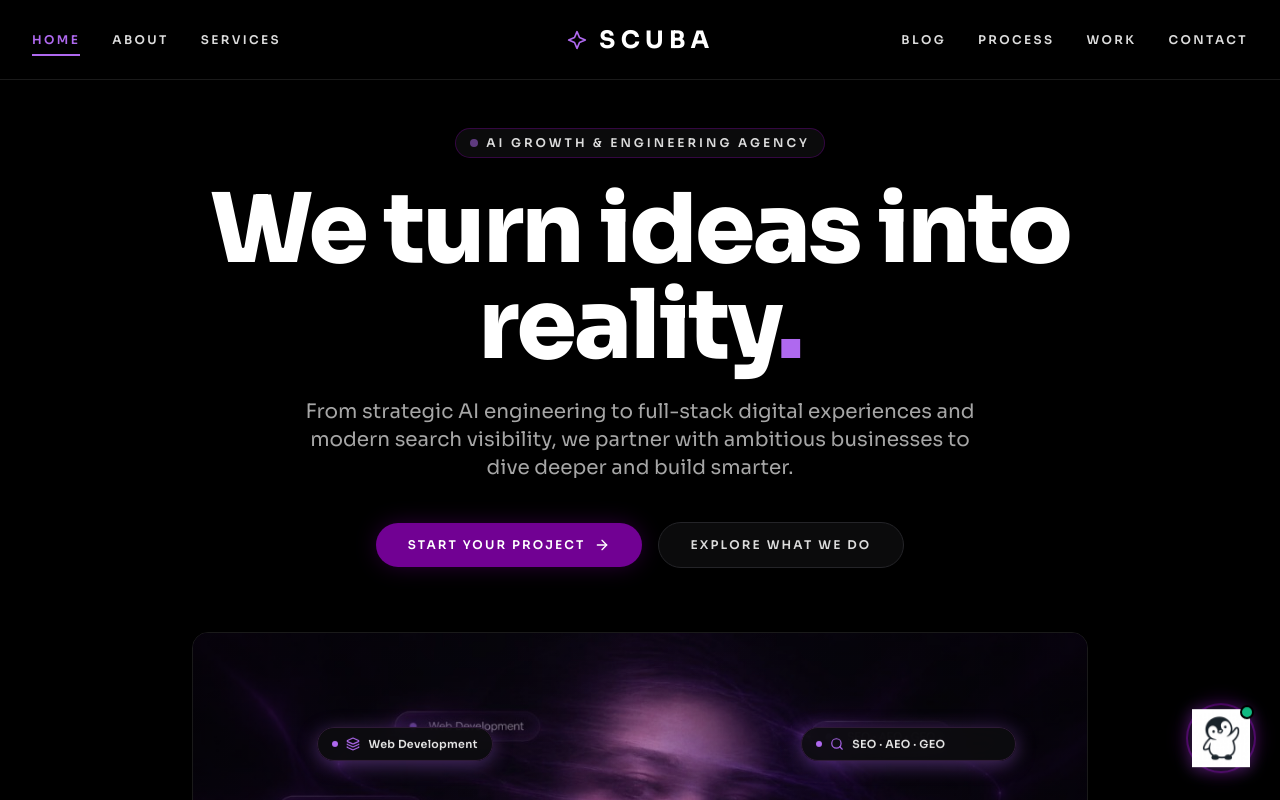
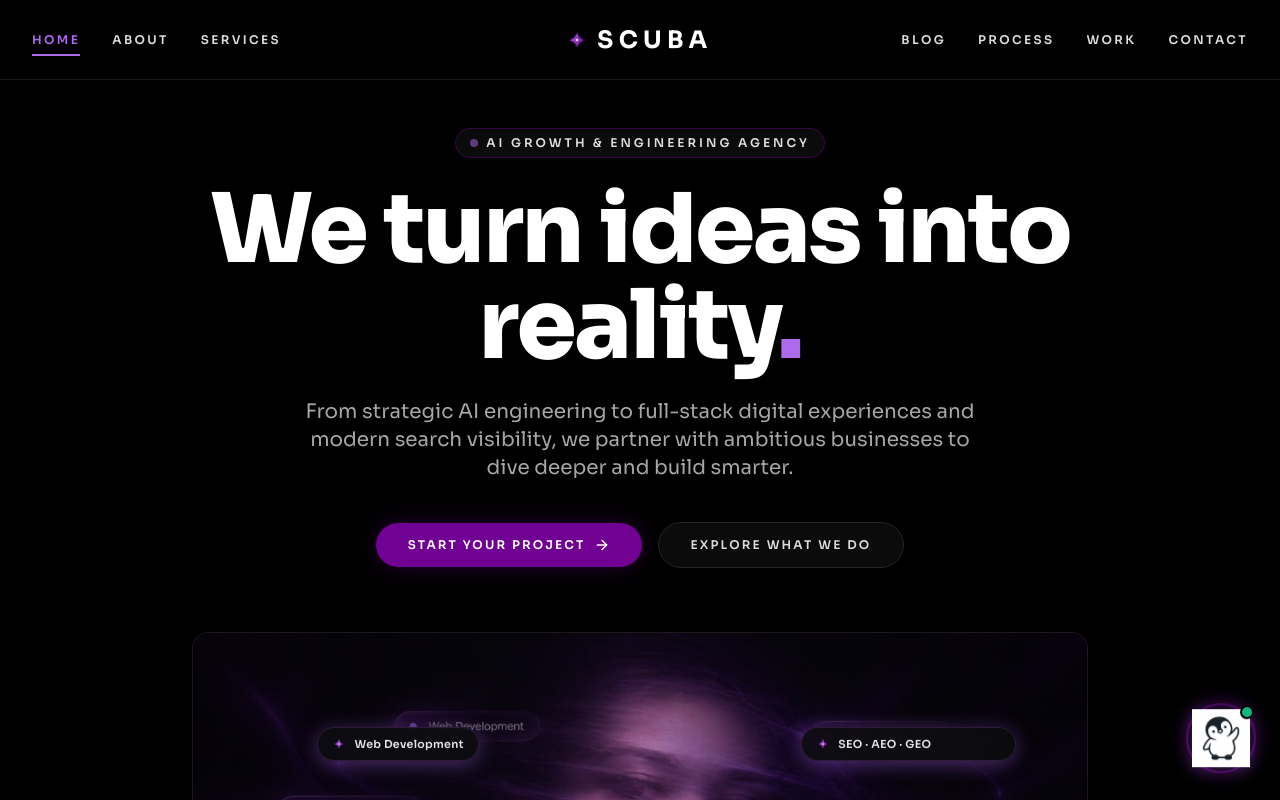
Before and after one commit to anjaliwanje-sketch/SCUBA, a React (Vite) app: page / in a window 1280 px wide. Shown: the top 800 px of the page. Built offline with nearby package versions, Linux system fonts and the light colour scheme.

Commit message:
feat: create custom vector SVG insignia for brand logo, favicon, and navbar

```diff
--- /dev/null
+++ b/src/components/common/ScubaLogo.tsx
@@ -0,0 +1,46 @@
+import React from 'react';
+
+interface ScubaLogoProps {
+  className?: string;
+  size?: number;
+  glow?: boolean;
+}
+
+export const ScubaLogo: React.FC<ScubaLogoProps> = ({
+  className = 'w-6 h-6',
+  size = 24,
+  glow = true,
+}) => {
+  return (
+    <svg
+      width={size}
+      height={size}
+      viewBox="0 0 24 24"
+      fill="none"
+      xmlns="http://www.w3.org/2000/svg"
+      className={`inline-block flex-shrink-0 transition-transform duration-300 ${className}`}
+      aria-hidden="true"
+    >
+      <defs>
+        <linearGradient id="scubaStarGrad" x1="2" y1="2" x2="22" y2="22" gradientUnits="userSpaceOnUse">
+          <stop offset="0%" stopColor="#AF69EF" />
+          <stop offset="100%" stopColor="#710193" />
+        </linearGradient>
+        {glow && (
+          <filter id="scubaGlowFilter" x="-20%" y="-20%" width="140%" height="140%">
+            <feGaussianBlur stdDeviation="1.2" result="blur" />
+            <feComposite in="SourceGraphic" in2="blur" operator="over" />
+          </filter>
+        )}
+      </defs>
+      {/* 4-point Star Insignia */}
+      <path
+        d="M12 2C12 7.5 16.5 12 22 12C16.5 12 12 16.5 12 22C12 16.5 7.5 12 2 12C7.5 12 12 7.5 12 2Z"
+        fill="url(#scubaStarGrad)"
+        filter={glow ? 'url(#scubaGlowFilter)' : undefined}
+      />
+      {/* Subtle diamond core highlight */}
+      <circle cx="12" cy="12" r="1.5" fill="#FFFFFF" opacity="0.85" />
+    </svg>
+  );
+};
--- a/src/components/home/Hero.tsx
+++ b/src/components/home/Hero.tsx
@@ -1,7 +1,8 @@
 import React from 'react';
 import { Link } from 'react-router-dom';
 import { motion, useReducedMotion } from 'framer-motion';
-import { ArrowRight, Sparkles, Layers, Search, Cpu, TrendingUp } from 'lucide-react';
+import { ArrowRight } from 'lucide-react';
+import { ScubaLogo } from '../common/ScubaLogo';
 
 export const Hero: React.FC = () => {
   const shouldReduceMotion = useReducedMotion();
@@ -11,8 +12,6 @@ export const Hero: React.FC = () => {
     {
       id: 'web-dev',
       label: 'Web Development',
-      icon: Layers,
-      // Desktop positioning flanking the portrait
       pos: 'top-[18%] left-[4%] sm:left-[8%] lg:left-[14%]',
       floatDelay: 0,
       glowColor: 'rgba(175, 105, 239, 0.4)'
@@ -20,7 +19,6 @@ export const Hero: React.FC = () => {
     {
       id: 'app-dev',
       label: 'App Development',
-      icon: Cpu,
       pos: 'top-[36%] left-[2%] sm:left-[5%] lg:left-[8%]',
       floatDelay: 0.6,
       glowColor: 'rgba(113, 1, 147, 0.4)'
@@ -28,7 +26,6 @@ export const Hero: React.FC = () => {
     {
       id: 'ai-auto',
       label: 'AI Automation',
-      icon: Sparkles,
       pos: 'bottom-[28%] left-[4%] sm:left-[8%] lg:left-[12%]',
       floatDelay: 1.2,
       glowColor: 'rgba(175, 105, 239, 0.4)'
@@ -36,7 +33,6 @@ export const Hero: React.FC = () => {
     {
       id: 'seo-aeo',
       label: 'SEO · AEO · GEO',
-      icon: Search,
       pos: 'top-[18%] right-[4%] sm:right-[8%] lg:left-[68%]',
       floatDelay: 0.3,
       glowColor: 'rgba(175, 105, 239, 0.4)'
@@ -44,7 +40,6 @@ export const Hero: React.FC = () => {
     {
       id: 'growth-strat',
       label: 'Growth Strategy',
-      icon: TrendingUp,
       pos: 'top-[42%] right-[2%] sm:right-[5%] lg:left-[74%]',
       floatDelay: 0.9,
       glowColor: 'rgba(113, 1, 147, 0.4)'
@@ -52,7 +47,6 @@ export const Hero: React.FC = () => {
     {
       id: 'digital-exp',
       label: 'Digital Experience',
-      icon: Layers,
       pos: 'bottom-[24%] right-[4%] sm:right-[8%] lg:left-[64%]',
       floatDelay: 1.5,
       glowColor: 'rgba(175, 105, 239, 0.4)'
@@ -151,10 +145,8 @@ export const Hero: React.FC = () => {
           </div>
 
           {/* Floating Pill Badges (FR-HERO-3) */}
-          {floatingTags.map((tag) => {
-            const Icon = tag.icon;
-            return (
-              <motion.div
+          {floatingTags.map((tag) => (
+            <motion.div
                 key={tag.id}
                 animate={
                   shouldReduceMotion
@@ -178,12 +170,10 @@ export const Hero: React.FC = () => {
                   boxShadow: `0 4px 20px ${tag.glowColor}`,
                 }}
               >
-                <span className="w-1.5 h-1.5 rounded-full bg-scuba-orchid shadow-glow-orchid" />
-                <Icon className="w-3.5 h-3.5 text-scuba-orchid" />
+                <ScubaLogo size={14} className="w-3.5 h-3.5" glow={false} />
                 <span className="text-[11px] font-semibold text-[#E6E6E6]">{tag.label}</span>
               </motion.div>
-            );
-          })}
+          ))}
         </motion.div>
 
         {/* Mobile Floating Tags Grid (visible on smaller screens below portrait to avoid crowding) */}
@@ -193,7 +183,7 @@ export const Hero: React.FC = () => {
               key={tag.id}
               className="inline-flex items-center space-x-1.5 px-3 py-1.5 rounded-full bg-[#0E0E10] border border-[#242428] text-[10px] text-scuba-lightgray"
             >
-              <span className="w-1.5 h-1.5 rounded-full bg-scuba-orchid" />
+              <ScubaLogo size={12} className="w-3 h-3" glow={false} />
               <span>{tag.label}</span>
             </span>
           ))}
--- a/src/components/layout/Footer.tsx
+++ b/src/components/layout/Footer.tsx
@@ -1,6 +1,7 @@
 import React from 'react';
 import { Link } from 'react-router-dom';
 import { Instagram, Facebook, MessageCircle, ArrowUpRight } from 'lucide-react';
+import { ScubaLogo } from '../common/ScubaLogo';
 
 export const Footer: React.FC = () => {
   const currentYear = 2026;
@@ -52,7 +53,8 @@ export const Footer: React.FC = () => {
 
           {/* Brand Column (2 cols wide on LG) */}
           <div className="lg:col-span-2 flex flex-col space-y-6">
-            <Link to="/" className="flex items-center space-x-2 text-white group w-fit">
+            <Link to="/" className="flex items-center space-x-2.5 text-white group w-fit">
+              <ScubaLogo className="w-5 h-5 group-hover:scale-110 group-hover:rotate-12 transition-transform duration-300" />
               <span className="text-2xl font-bold tracking-[0.22em] group-hover:text-scuba-orchid transition-colors duration-300">
                 SCUBA
               </span>
--- a/src/components/layout/Navbar.tsx
+++ b/src/components/layout/Navbar.tsx
@@ -1,6 +1,7 @@
 import React, { useState, useEffect, useRef } from 'react';
 import { NavLink, Link, useLocation } from 'react-router-dom';
 import { Menu, X } from 'lucide-react';
+import { ScubaLogo } from '../common/ScubaLogo';
 
 export const Navbar: React.FC = () => {
   const [mobileMenuOpen, setMobileMenuOpen] = useState(false);
@@ -85,12 +86,7 @@ export const Navbar: React.FC = () => {
             className="flex items-center space-x-2.5 group focus:outline-none focus-visible:ring-2 focus-visible:ring-scuba-orchid rounded py-1 px-2"
             aria-label="SCUBA home"
           >
-            <div className="w-6 h-6 flex items-center justify-center text-scuba-orchid group-hover:text-white transition-colors duration-300">
-              {/* Subtle SCUBA Insignia / Compass star */}
-              <svg viewBox="0 0 24 24" fill="none" stroke="currentColor" strokeWidth="2" strokeLinecap="round" strokeLinejoin="round" className="w-5 h-5">
-                <polygon points="12 2 15 9 22 12 15 15 12 22 9 15 2 12 9 9 12 2" />
-              </svg>
-            </div>
+            <ScubaLogo className="w-5 h-5 group-hover:scale-110 group-hover:rotate-12 transition-transform duration-300" />
             <span className="text-xl sm:text-2xl font-bold tracking-[0.22em] text-white group-hover:text-scuba-orchid transition-colors duration-300">
               SCUBA
             </span>
```
Also changed, not shown: public/favicon.svg (added), public/scuba-icon.svg.
